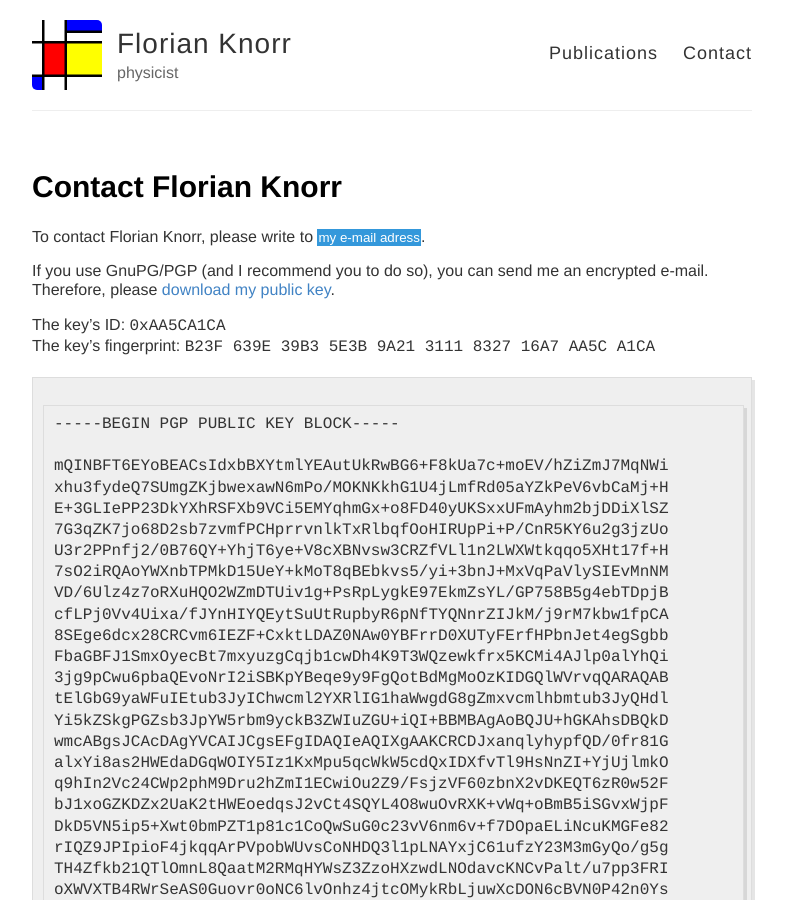
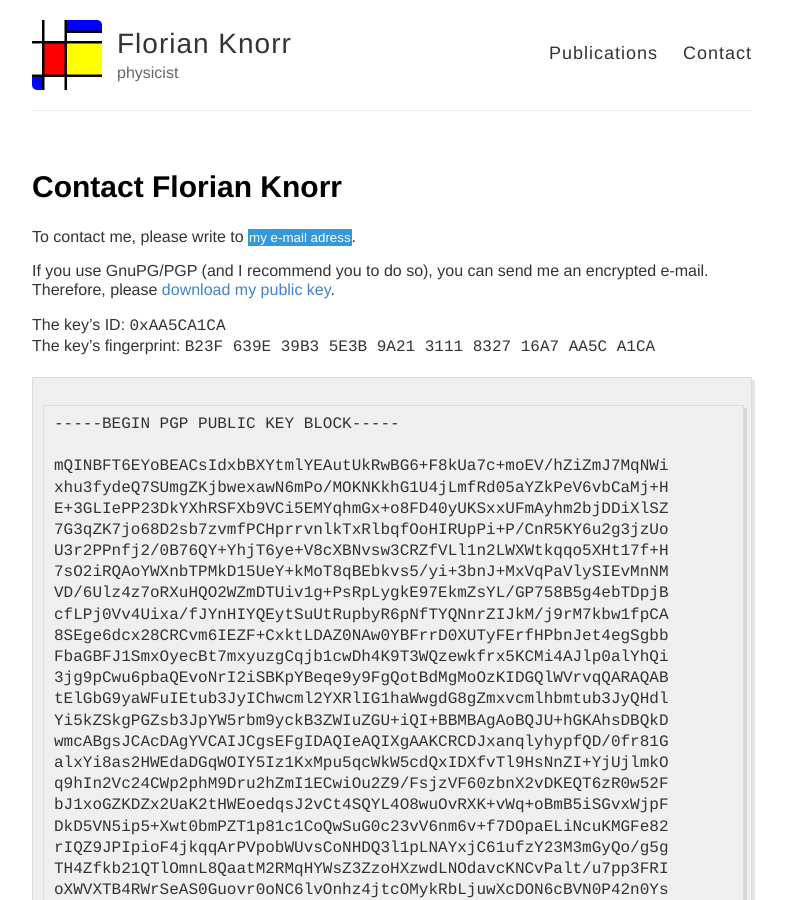
Before and after one commit to f-knorr/jekyll, a Jekyll site: the page built from contact.md, in a window 1280 px wide and 900 px high. Shown: the whole window, without its empty margins (248-1034 px from the left). Built offline with Jekyll 4.4.1, drawn with Linux system fonts in a browser that asks for light colours; Markdown is read by kramdown in place of the engine named in the settings.

Commit message:
contact.md
Change-Id: I50c0d862aa5f070eb8aafaac6d558e003293d6aa

```diff
--- a/contact.md
+++ b/contact.md
@@ -4,7 +4,7 @@ title: Contact Florian Knorr
 image:
 permalink: /contact/
 ---
-To contact Florian Knorr, please write to
+To contact me, please write to
 <span id="sendto"><button type="button"
         class="btn"
         onclick="document.getElementById('sendto').innerHTML=sendto();">my e-mail adress</button></span>.
```
